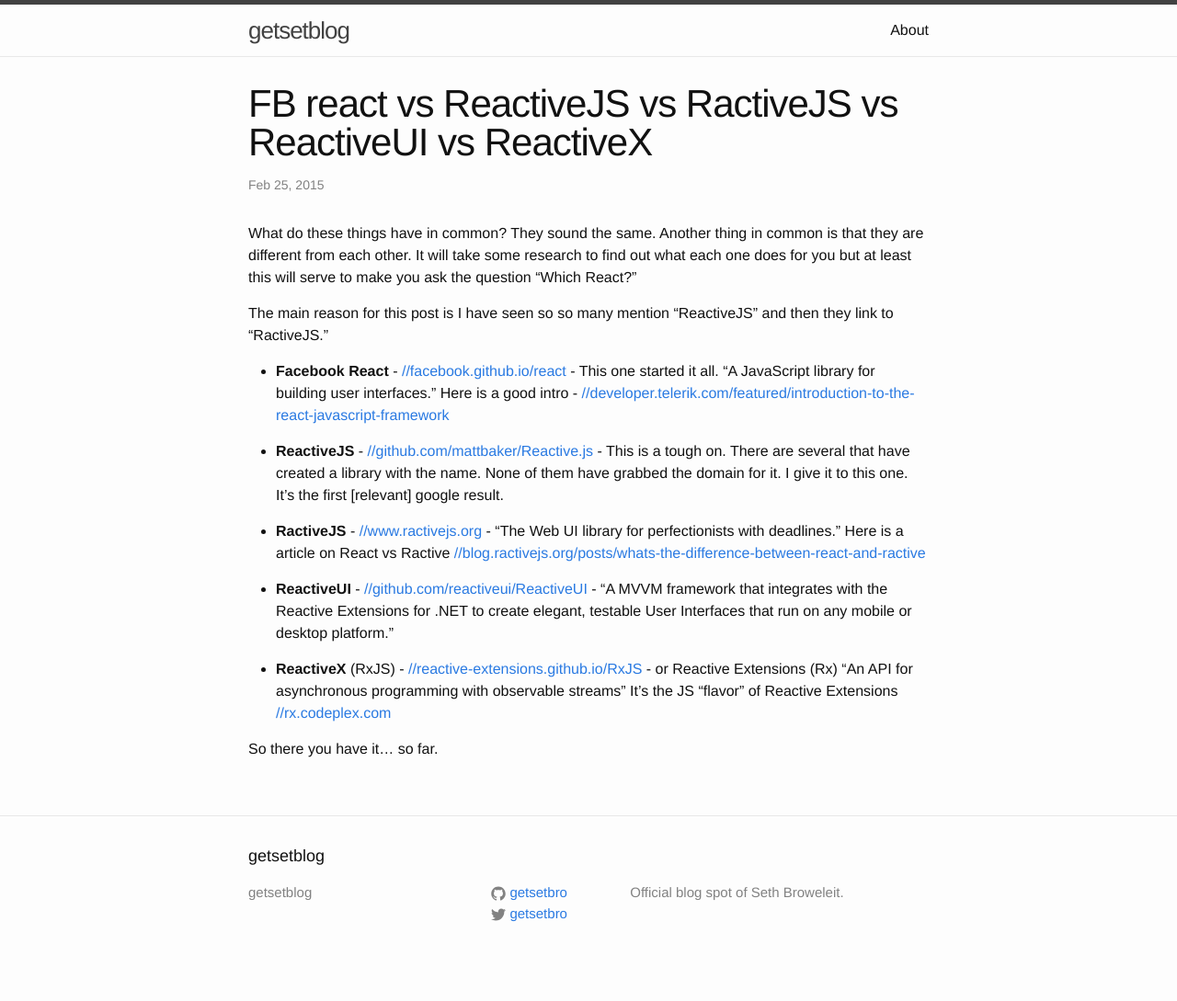
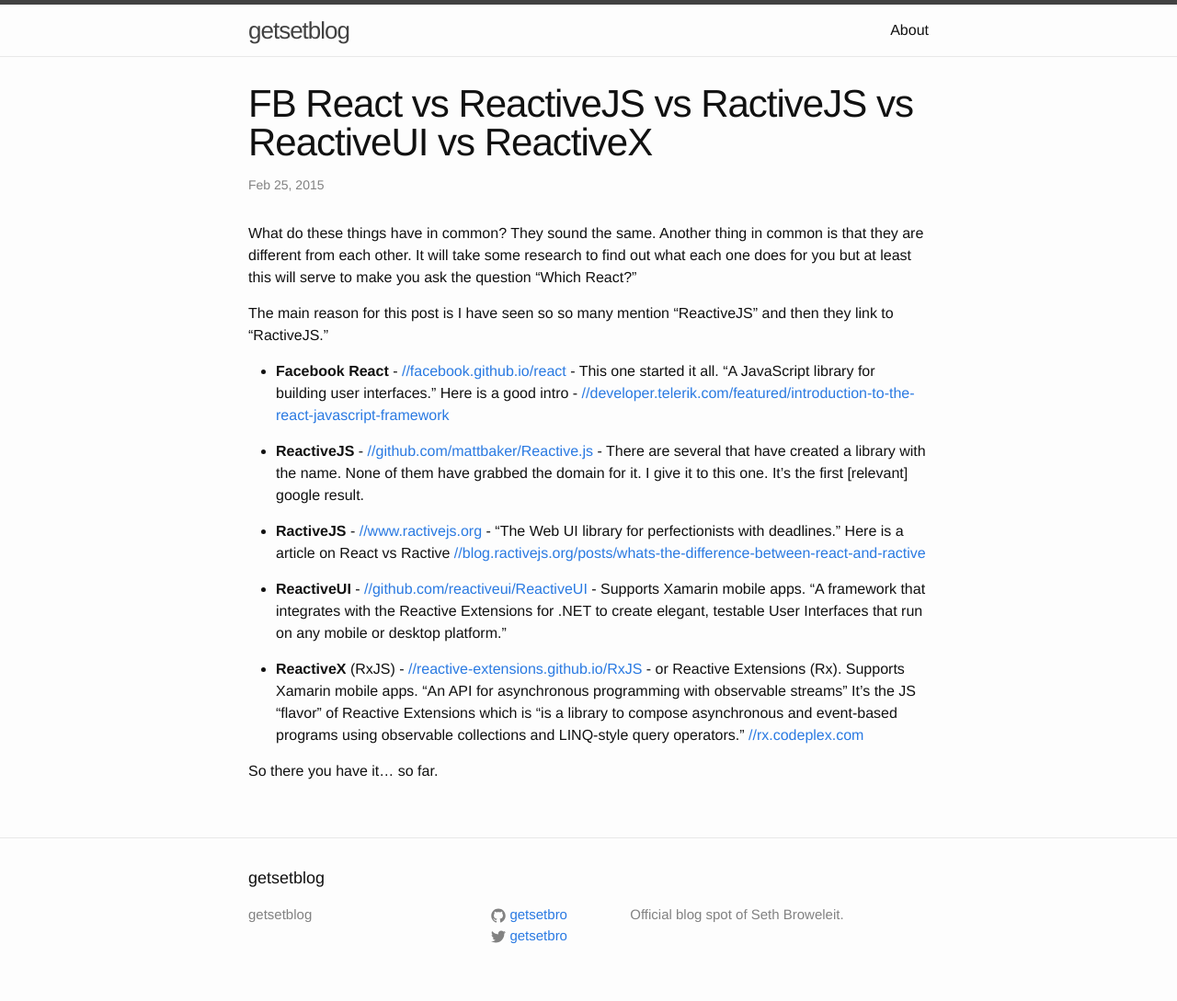
Before and after one commit to getsetbro/blog, a Jekyll site: the page built from _posts/2015-02-25-FB-react-vs-reactiveJS-vs-ractiveJS-vs-reactiveUI-vs-reactiveX.markdown, in a window 1280 px wide. Shown: the whole page at 92% size. Built offline with Jekyll 4.4.1, drawn with Linux system fonts in a browser that asks for light colours; before the commit the page ends 1065 px from its top, so only the background shows below that.

Commit message:
definitions updates

```diff
--- a/_config.yml
+++ b/_config.yml
@@ -1,11 +1,11 @@
 # Site settings
 title: getsetblog
-email: hello@getsetbro.com
+email: getsetbro@users.noreply.github.com
 author: Seth Broweleit
 description: > # this means to ignore newlines until "baseurl:"
   Official blog spot of Seth Broweleit.
 baseurl: "" # the subpath of your site, e.g. /blog/
-url: "http://getsetbro.com" # the base hostname & protocol for your site
+url: "http://blog.getsetbro.com" # the base hostname & protocol for your site
 twitter_username: getsetbro
 github_username:  getsetbro
 
--- a/_posts/2015-02-25-FB-react-vs-reactiveJS-vs-ractiveJS-vs-reactiveUI-vs-reactiveX.markdown
+++ b/_posts/2015-02-25-FB-react-vs-reactiveJS-vs-ractiveJS-vs-reactiveUI-vs-reactiveX.markdown
@@ -1,6 +1,6 @@
 ---
 layout: post
-title:  "FB react vs ReactiveJS vs RactiveJS vs ReactiveUI vs ReactiveX"
+title:  "FB React vs ReactiveJS vs RactiveJS vs ReactiveUI vs ReactiveX"
 date:   2015-02-25 13:00:00
 categories: JS
 ---
@@ -9,17 +9,16 @@
 The main reason for this post is I have seen so so many mention "ReactiveJS" and then they link to "RactiveJS."
 
 
-*	**Facebook React** - [//facebook.github.io/react](//facebook.github.io/react) - This one started it all. "A JavaScript library for building user interfaces."
++	**Facebook React** - [//facebook.github.io/react](//facebook.github.io/react) - This one started it all. "A JavaScript library for building user interfaces."
 Here is a good intro - [//developer.telerik.com/featured/introduction-to-the-react-javascript-framework](//developer.telerik.com/featured/introduction-to-the-react-javascript-framework)
 
-*	**ReactiveJS** - [//github.com/mattbaker/Reactive.js](//github.com/mattbaker/Reactive.js) - This is a tough on. There are several that have created a library with the name. None of them have grabbed the domain for it. I give it to this one. It's the first [relevant] google result.
++	**ReactiveJS** - [//github.com/mattbaker/Reactive.js](//github.com/mattbaker/Reactive.js) - There are several that have created a library with the name. None of them have grabbed the domain for it. I give it to this one. It's the first [relevant] google result.
 
-*	**RactiveJS** - [//www.ractivejs.org](//www.ractivejs.org) - "The Web UI library for perfectionists with deadlines."
++	**RactiveJS** - [//www.ractivejs.org](//www.ractivejs.org) - "The Web UI library for perfectionists with deadlines."
 Here is a article on React vs Ractive [//blog.ractivejs.org/posts/whats-the-difference-between-react-and-ractive](//blog.ractivejs.org/posts/whats-the-difference-between-react-and-ractive)
 
-*	**ReactiveUI** - [//github.com/reactiveui/ReactiveUI](//github.com/reactiveui/ReactiveUI) - "A MVVM framework that integrates with the Reactive Extensions for .NET to create elegant, testable User Interfaces that run on any mobile or desktop platform."
++	**ReactiveUI** - [//github.com/reactiveui/ReactiveUI](//github.com/reactiveui/ReactiveUI) - Supports Xamarin mobile apps. "A framework that integrates with the Reactive Extensions for .NET to create elegant, testable User Interfaces that run on any mobile or desktop platform."
 
-*	**ReactiveX** (RxJS) - [//reactive-extensions.github.io/RxJS](//reactive-extensions.github.io/RxJS) - or Reactive Extensions (Rx) "An API for asynchronous programming with observable streams"
-It's the JS "flavor" of Reactive Extensions [//rx.codeplex.com](//rx.codeplex.com)
++	**ReactiveX** (RxJS) - [//reactive-extensions.github.io/RxJS](//reactive-extensions.github.io/RxJS) - or Reactive Extensions (Rx). Supports Xamarin mobile apps. "An API for asynchronous programming with observable streams" It's the JS "flavor" of Reactive Extensions which is "is a library to compose asynchronous and event-based programs using observable collections and LINQ-style query operators." [//rx.codeplex.com](//rx.codeplex.com)
 
 So there you have it... so far.
```
Also changed, not shown: 10 other files.
